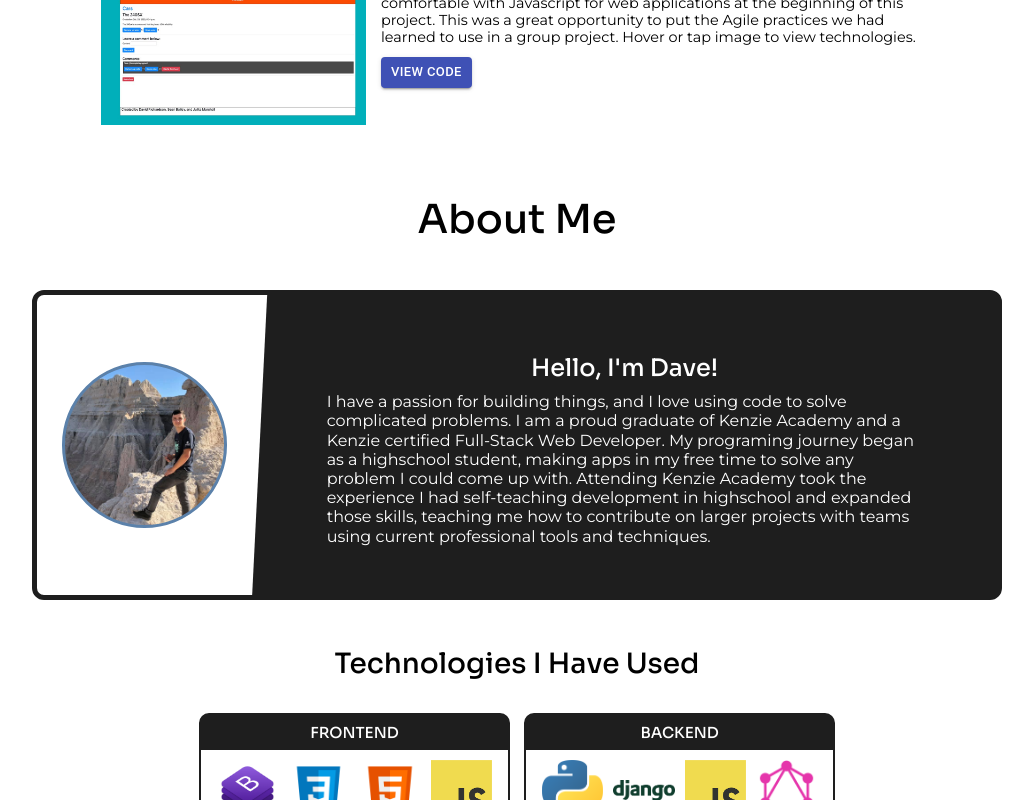
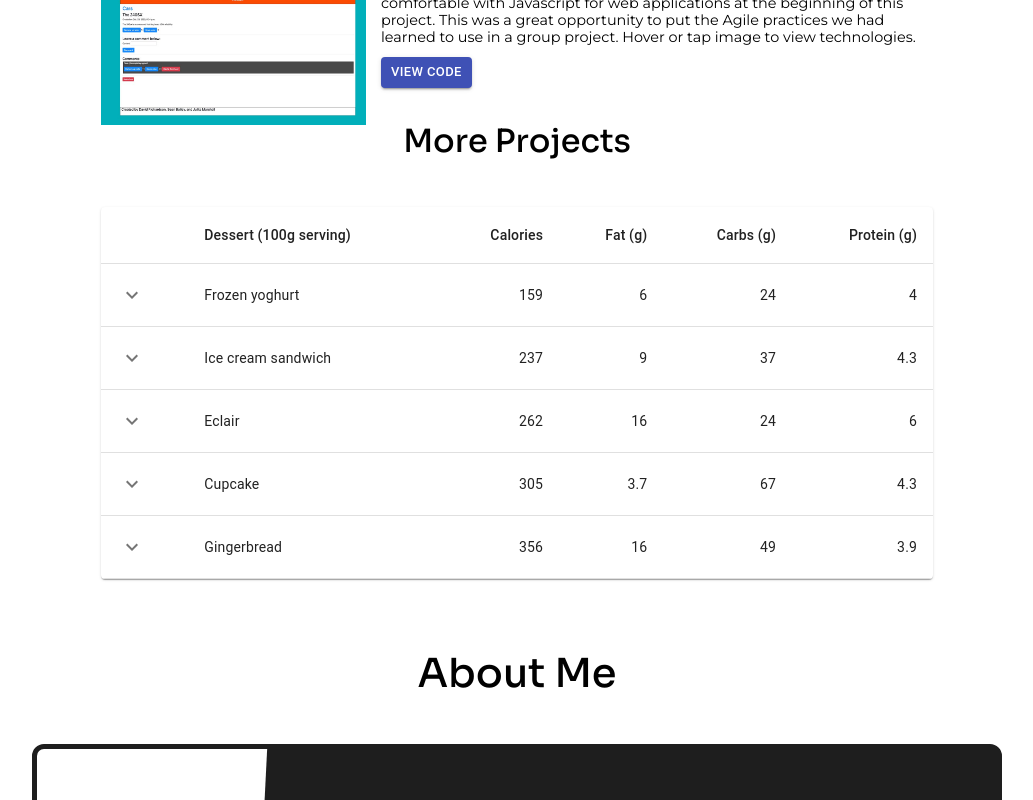
Before and after one commit to DavidRinSE/portfolio, a React (Create React App) app: page / in a window 1280 px wide. Shown: the part 1560-2360 px from the top of the page, without its empty margins (123-1156 px from the left). Built offline with nearby package versions, Linux system fonts and the light colour scheme.

Commit message:
Implementing MoreProjects Table

```diff
--- a/src/components/AboutMe.jsx
+++ b/src/components/AboutMe.jsx
@@ -1,6 +1,6 @@
 import React from "react";
 import { makeStyles } from '@material-ui/styles';
-import profile from "../images/profile.jpg"
+import profile from "../images/profile2.jpeg"
 import Technologies from "./Technologies"
 
 const useStyles = makeStyles((theme) => ({
--- /dev/null
+++ b/src/components/MoreProjects.jsx
@@ -0,0 +1,119 @@
+import React from "react"
+import { makeStyles } from '@material-ui/styles';
+import { TableContainer, Table, TableHead, TableRow, TableCell, TableBody, Box, Collapse, IconButton, Typography, Paper } from '@material-ui/core';
+import {KeyboardArrowDown, KeyboardArrowUp} from '@material-ui/icons';
+
+const useRowStyles = makeStyles((theme) => ({
+    root: {
+        '& > *': {
+            borderBottom: 'unset',
+        }
+    }
+}))
+
+function Row(props) {
+    const { row } = props;
+    const [open, setOpen] = React.useState(false);
+    const classes = useRowStyles();
+
+    return (
+        <React.Fragment>
+            <TableRow className={classes.root}>
+            <TableCell>
+                <IconButton aria-label="expand row" size="small" onClick={() => setOpen(!open)}>
+                {open ? <KeyboardArrowUp /> : <KeyboardArrowDown />}
+                </IconButton>
+            </TableCell>
+            <TableCell component="th" scope="row">
+                {row.name}
+            </TableCell>
+            <TableCell align="right">{row.calories}</TableCell>
+            <TableCell align="right">{row.fat}</TableCell>
+            <TableCell align="right">{row.carbs}</TableCell>
+            <TableCell align="right">{row.protein}</TableCell>
+            </TableRow>
+            <TableRow>
+            <TableCell style={{ paddingBottom: 0, paddingTop: 0 }} colSpan={6}>
+                <Collapse in={open} timeout="auto" unmountOnExit>
+                <Box margin={1}>
+                    <Typography variant="h6" gutterBottom component="div">
+                    History
+                    </Typography>
+                    <Table size="small" aria-label="purchases">
+                    <TableHead>
+                        <TableRow>
+                        <TableCell>Date</TableCell>
+                        <TableCell>Customer</TableCell>
+                        <TableCell align="right">Amount</TableCell>
+                        <TableCell align="right">Total price ($)</TableCell>
+                        </TableRow>
+                    </TableHead>
+                    <TableBody>
+                        {row.history.map((historyRow) => (
+                        <TableRow key={historyRow.date}>
+                            <TableCell component="th" scope="row">
+                            {historyRow.date}
+                            </TableCell>
+                            <TableCell>{historyRow.customerId}</TableCell>
+                            <TableCell align="right">{historyRow.amount}</TableCell>
+                            <TableCell align="right">
+                            {Math.round(historyRow.amount * row.price * 100) / 100}
+                            </TableCell>
+                        </TableRow>
+                        ))}
+                    </TableBody>
+                    </Table>
+                </Box>
+                </Collapse>
+            </TableCell>
+            </TableRow>
+        </React.Fragment>
+    );
+}
+
+const rows = [
+    createData('Frozen yoghurt', 159, 6.0, 24, 4.0, 3.99),
+    createData('Ice cream sandwich', 237, 9.0, 37, 4.3, 4.99),
+    createData('Eclair', 262, 16.0, 24, 6.0, 3.79),
+    createData('Cupcake', 305, 3.7, 67, 4.3, 2.5),
+    createData('Gingerbread', 356, 16.0, 49, 3.9, 1.5),
+];
+
+function createData(name, calories, fat, carbs, protein, price) {
+    return {
+        name,
+        calories,
+        fat,
+        carbs,
+        protein,
+        price,
+        history: [
+            { date: '2020-01-05', customerId: '11091700', amount: 3 },
+            { date: '2020-01-02', customerId: 'Anonymous', amount: 1 },
+        ],
+    };
+}
+
+export default function MoreProjects() {
+    return (
+        <TableContainer component={Paper}>
+            <Table aria-label="collapsible table">
+            <TableHead>
+                <TableRow>
+                <TableCell />
+                <TableCell>Dessert (100g serving)</TableCell>
+                <TableCell align="right">Calories</TableCell>
+                <TableCell align="right">Fat&nbsp;(g)</TableCell>
+                <TableCell align="right">Carbs&nbsp;(g)</TableCell>
+                <TableCell align="right">Protein&nbsp;(g)</TableCell>
+                </TableRow>
+            </TableHead>
+            <TableBody>
+                {rows.map((row) => (
+                <Row key={row.name} row={row} />
+                ))}
+            </TableBody>
+            </Table>
+        </TableContainer>
+    );
+}
--- a/src/components/Projects.jsx
+++ b/src/components/Projects.jsx
@@ -1,6 +1,7 @@
 import React from "react"
 import { makeStyles } from '@material-ui/styles';
 import Project from "./Project";
+import MoreProjects from "./MoreProjects"
 import miniFinanceImages from "../images/mini-finance"
 import miniFinanceBackendImages from "../images/mini-finance-backend"
 import readitImages from "../images/readit"
@@ -20,6 +21,19 @@ const useStyles = makeStyles((theme) => ({
             [theme.breakpoints.down('690')]: {
                 fontSize: '1.5em'
             }
+        },
+    },
+    subheader: {
+        fontSize: '2.0em',
+        fontFamily: "'Sora', sans-serif",
+        fontWeight: '500',
+        textAlign: 'center',
+        marginBottom: '50px',
+        [theme.breakpoints.down('1025')]:{
+            fontSize: '1.75em',
+        },
+        [theme.breakpoints.down('690')]: {
+            fontSize: '1.5em'
         }
     },
     projects: {
@@ -35,6 +49,12 @@ const useStyles = makeStyles((theme) => ({
             maxWidth: '400px'
         }
     },
+    moreProjects: {
+        maxWidth: '960px',
+        width: '65vw',
+        marginRight: 'auto',
+        marginLeft: 'auto'
+    }
 }));
 
 const Projects = () => {
@@ -69,6 +89,10 @@ const Projects = () => {
             <div className={classes.projects}>
                 {projects}
             </div>
+            <h3 className={classes.subheader}>More Projects</h3>
+            <div className={classes.moreProjects}>
+                <MoreProjects />
+            </div>
         </div>
     );
 }
```
Also changed, not shown: src/images/profile2.jpeg (added).
